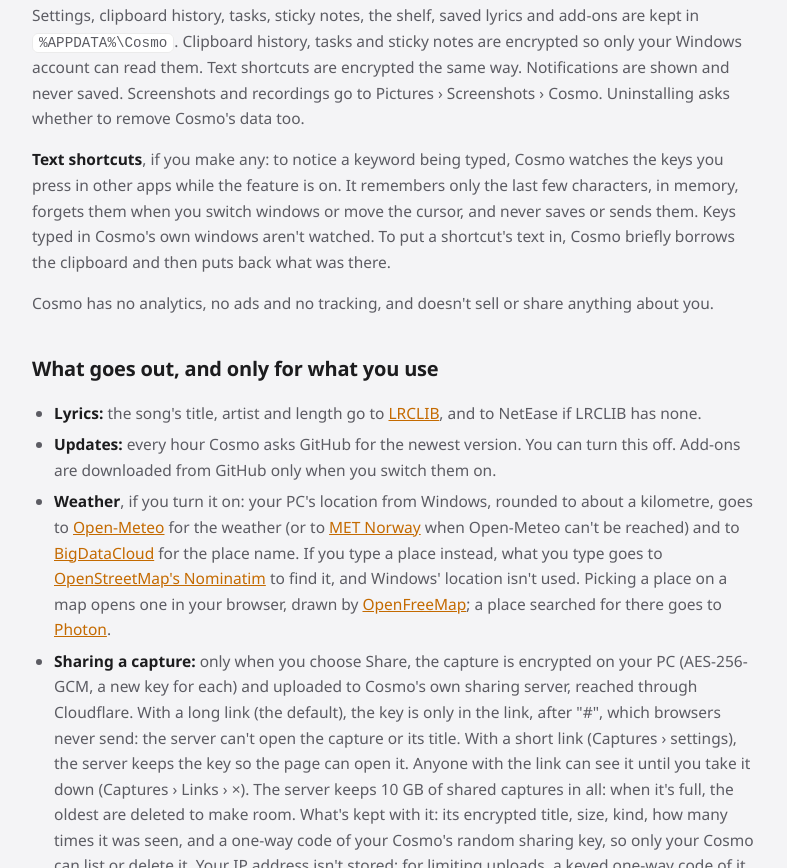
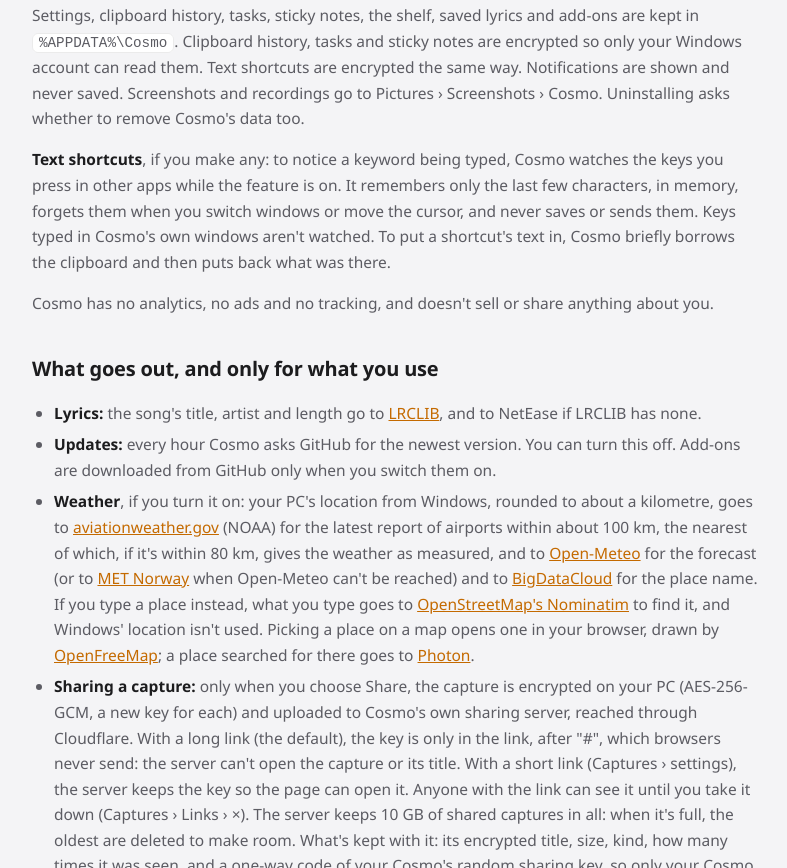
Before and after one commit to dhimasbagus402/cosmo, a plain HTML site: page docs/privacy/index.html in a window 1280 px wide. Shown: the part 390-1258 px from the top of the page, without its empty margins (244-1031 px from the left). Drawn offline with Linux system fonts and the light colour scheme.

Commit message:
Privacy: airport reports for the weather
Co-Authored-By: Claude Opus 5.5 <noreply@anthropic.com>

```diff
--- a/docs/privacy/index.html
+++ b/docs/privacy/index.html
@@ -76,7 +76,7 @@ footer a { color: var(--muted); }
   <ul>
     <li><strong>Lyrics:</strong> the song's title, artist and length go to <a href="https://lrclib.net">LRCLIB</a>, and to NetEase if LRCLIB has none.</li>
     <li><strong>Updates:</strong> every hour Cosmo asks GitHub for the newest version. You can turn this off. Add-ons are downloaded from GitHub only when you switch them on.</li>
-    <li><strong>Weather</strong>, if you turn it on: your PC's location from Windows, rounded to about a kilometre, goes to <a href="https://open-meteo.com">Open-Meteo</a> for the weather (or to <a href="https://api.met.no">MET Norway</a> when Open-Meteo can't be reached) and to <a href="https://www.bigdatacloud.com">BigDataCloud</a> for the place name. If you type a place instead, what you type goes to <a href="https://nominatim.openstreetmap.org">OpenStreetMap's Nominatim</a> to find it, and Windows' location isn't used. Picking a place on a map opens one in your browser, drawn by <a href="https://openfreemap.org">OpenFreeMap</a>; a place searched for there goes to <a href="https://photon.komoot.io">Photon</a>.</li>
+    <li><strong>Weather</strong>, if you turn it on: your PC's location from Windows, rounded to about a kilometre, goes to <a href="https://aviationweather.gov">aviationweather.gov</a> (NOAA) for the latest report of airports within about 100 km, the nearest of which, if it's within 80 km, gives the weather as measured, and to <a href="https://open-meteo.com">Open-Meteo</a> for the forecast (or to <a href="https://api.met.no">MET Norway</a> when Open-Meteo can't be reached) and to <a href="https://www.bigdatacloud.com">BigDataCloud</a> for the place name. If you type a place instead, what you type goes to <a href="https://nominatim.openstreetmap.org">OpenStreetMap's Nominatim</a> to find it, and Windows' location isn't used. Picking a place on a map opens one in your browser, drawn by <a href="https://openfreemap.org">OpenFreeMap</a>; a place searched for there goes to <a href="https://photon.komoot.io">Photon</a>.</li>
     <li><strong>Sharing a capture:</strong> only when you choose Share, the capture is encrypted on your PC (AES-256-GCM, a new key for each) and uploaded to Cosmo's own sharing server, reached through Cloudflare. With a long link (the default), the key is only in the link, after "#", which browsers never send: the server can't open the capture or its title. With a short link (Captures › settings), the server keeps the key so the page can open it. Anyone with the link can see it until you take it down (Captures › Links › ×). The server keeps 10 GB of shared captures in all: when it's full, the oldest are deleted to make room. What's kept with it: its encrypted title, size, kind, how many times it was seen, and a one-way code of your Cosmo's random sharing key, so only your Cosmo can list or delete it. Your IP address isn't stored; for limiting uploads, a keyed one-way code of it is kept for two days.</li>
     <li><strong>Translation:</strong> text you translate goes through Cosmo's server to Cloudflare's AI and isn't kept.</li>
     <li><strong>Sync</strong>, if you sign in with Google: see below.</li>
```
